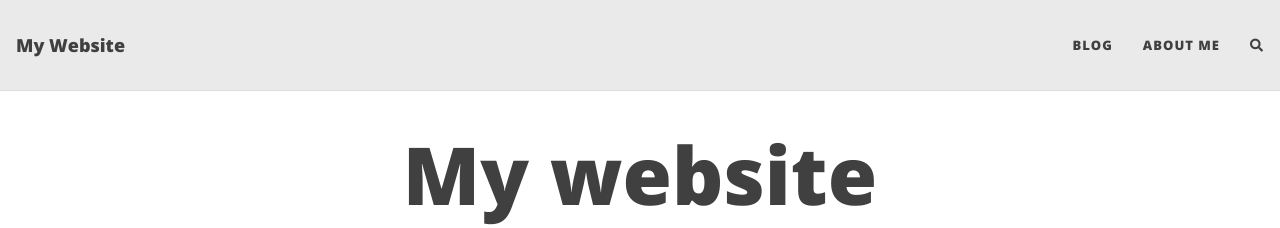
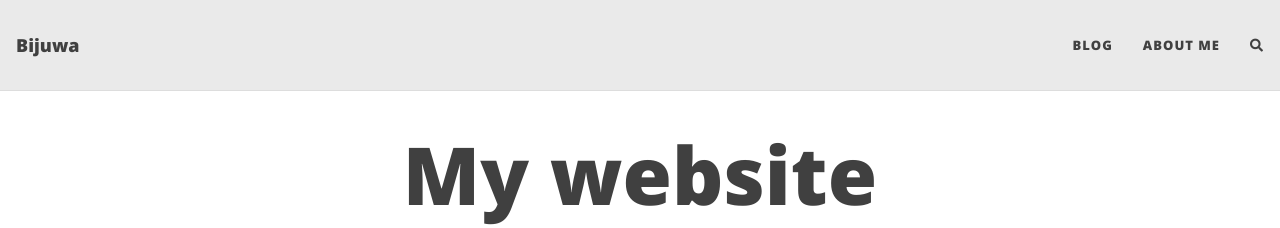
Before and after one commit to biijuwa/biijuwa, a Jekyll site: the page built from index.html, in a window 1280 px wide. Shown: the top 228 px of the page. Built offline with Jekyll 4.4.1, drawn with Linux system fonts in a browser that asks for light colours; nearby versions of some CDN libraries; the list of posts is cut into pages by our own code; comment, search, counter and statistics services are not loaded.

Commit message:
Update _config.yml

```diff
--- a/_config.yml
+++ b/_config.yml
@@ -10,7 +10,7 @@
 ############################
 
 # Name of website
-title: My Website
+title: Bijuwa
 
 # Your name to show in the footer
 author: Some Person
```
